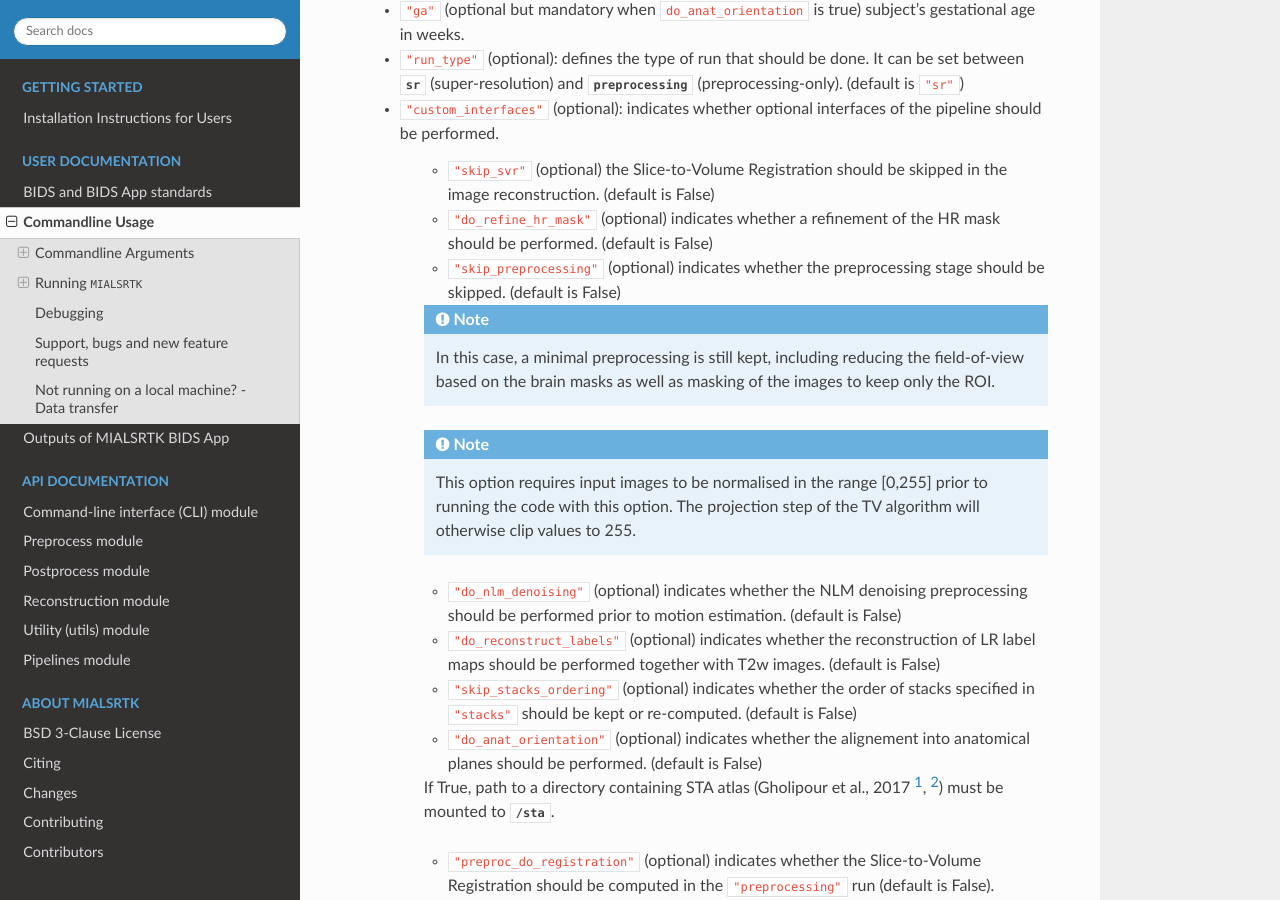
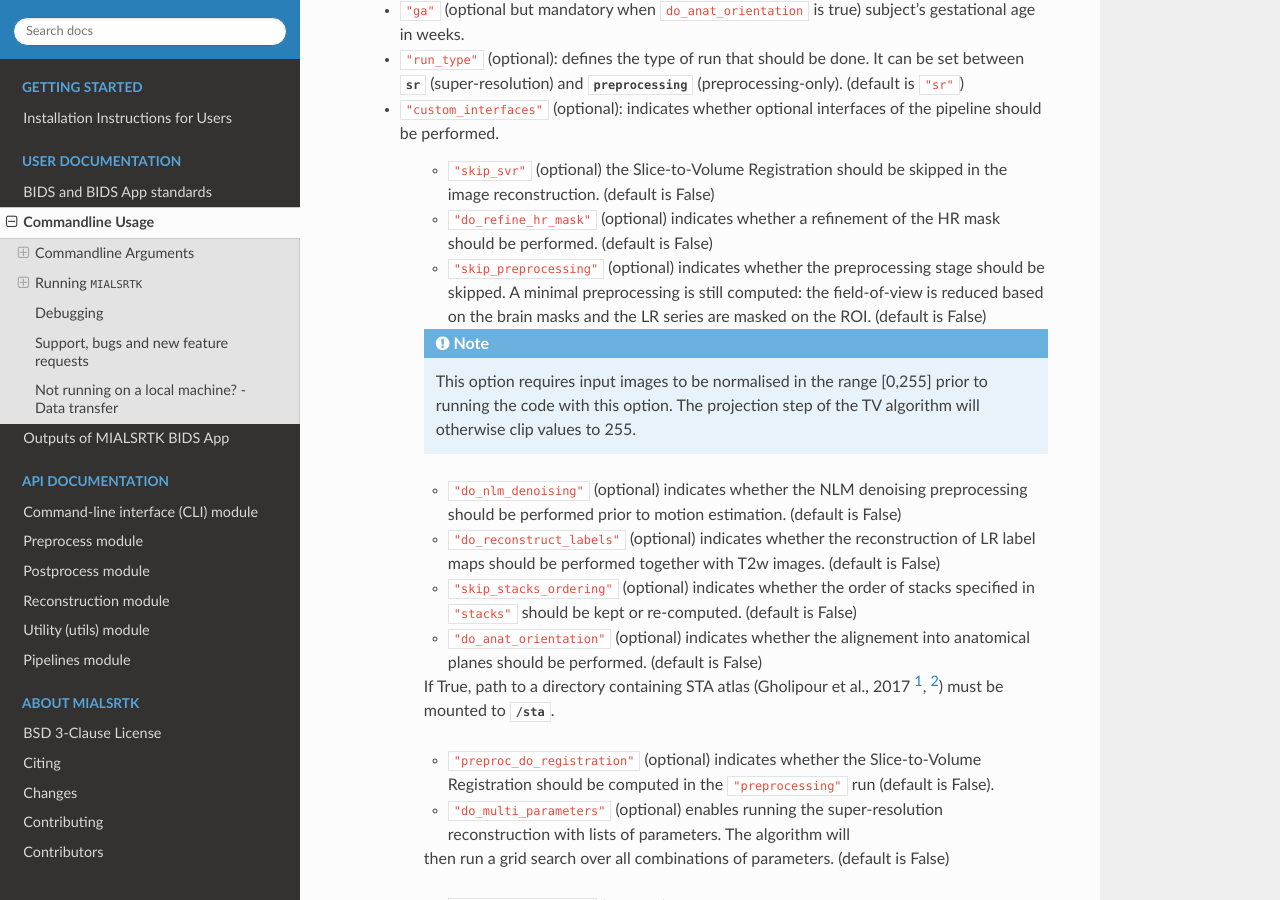
Before and after one commit to Medical-Image-Analysis-Laboratory/mialsuperresolutiontoolkit, a Sphinx documentation site: the page built from documentation/usage.rst, in a window 1280 px wide and 900 px high, scrolled down 1605 px. Built offline with Sphinx 7.4.7 and the Read the Docs theme 2.0.0, drawn with Linux system fonts in a browser that asks for light colours; the version number could not be read and is left out.

Commit message:
DOC: Update documentation with new options.

```diff
--- a/documentation/usage.rst
+++ b/documentation/usage.rst
@@ -79,8 +79,7 @@
 
         * ``"do_refine_hr_mask"`` (optional) indicates whether a refinement of the HR mask should be performed. (default is False)
 
-        * ``"skip_preprocessing"`` (optional) indicates whether the preprocessing stage should be skipped. (default is False)
-        .. note:: In this case, a minimal preprocessing is still kept, including reducing the field-of-view based on the brain masks as well as masking of the images to keep only the ROI.
+        * ``"skip_preprocessing"`` (optional) indicates whether the preprocessing stage should be skipped. A minimal preprocessing is still computed: the field-of-view is reduced based on the brain masks and the LR series are masked on the ROI. (default is False)
         .. note:: This option requires input images to be normalised in the range [0,255] prior to running the code with this option. The projection step of the TV algorithm will otherwise clip values to 255.
         * ``"do_nlm_denoising"`` (optional) indicates whether the NLM denoising preprocessing should be performed prior to motion estimation. (default is False)
 
```
